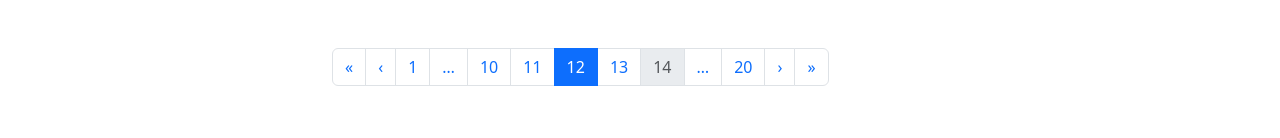
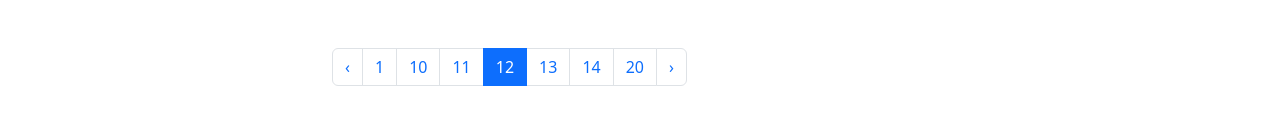
Before and after one commit to Jesicaahr/client-shop, a React (Create React App) app: page /product-list in a window 1280 px wide. Shown: the part 1705-1843 px from the top of the page. Built offline with nearby package versions, Linux system fonts and the light colour scheme.

Commit message:
add scroll to top function

```diff
--- a/src/App.js
+++ b/src/App.js
@@ -30,10 +30,12 @@
 import AdminOrdersPage from './pages/admin/AdminOrdersPage';
 import AdminProductsPage from './pages/admin/AdminProductsPage';
 import AdminUsersPage from './pages/admin/AdminUsersPage';
+import ScrollToTop from './utils/ScrollToTop';
 
 function App() {
   return (
     <BrowserRouter>
+      <ScrollToTop />
       <HeaderComponent />
       <Routes>
         <Route element={<RouteswithChatComponent />}>
--- a/src/components/PaginationComponent.js
+++ b/src/components/PaginationComponent.js
@@ -4,21 +4,17 @@
 const PaginationComponent = () => {
   return (
     <Pagination>
-      <Pagination.First />
       <Pagination.Prev />
       <Pagination.Item>{1}</Pagination.Item>
-      <Pagination.Ellipsis />
 
       <Pagination.Item>{10}</Pagination.Item>
       <Pagination.Item>{11}</Pagination.Item>
       <Pagination.Item active>{12}</Pagination.Item>
       <Pagination.Item>{13}</Pagination.Item>
-      <Pagination.Item disabled>{14}</Pagination.Item>
+      <Pagination.Item>{14}</Pagination.Item>
 
-      <Pagination.Ellipsis />
       <Pagination.Item>{20}</Pagination.Item>
       <Pagination.Next />
-      <Pagination.Last />
     </Pagination>
   );
 };
--- /dev/null
+++ b/src/utils/ScrollToTop.js
@@ -0,0 +1,10 @@
+import { useLocation } from 'react-router-dom';
+import { useEffect } from 'react';
+
+export default function ScrollToTop() {
+  const { pathname } = useLocation();
+  useEffect(() => {
+    window.scrollTo(0, 0);
+  }, [pathname]);
+  return null;
+}
```
